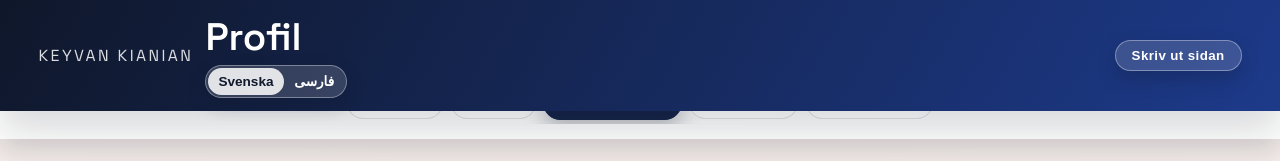
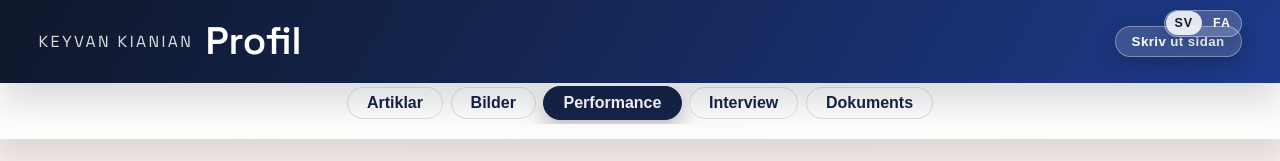
Before and after one commit to keyvankianian/profile, a React (Vite) app: page / in a window 1280 px wide. Shown: the top 161 px of the page. Built offline with nearby package versions, Linux system fonts and the light colour scheme.

Commit message:
Improve header language switch layout

```diff
--- a/src/components/App/App.css
+++ b/src/components/App/App.css
@@ -2,7 +2,7 @@ header {
   background: linear-gradient(120deg, #0f172a, #1d3a8a);
   color: white;
   line-height: 1.2;
-  padding: 0.85rem clamp(1rem, 3vw, 2.5rem);
+  padding: 1.15rem clamp(1rem, 3vw, 2.5rem);
   display: grid;
   grid-template-columns: auto 1fr auto;
   align-items: center;
@@ -60,21 +60,27 @@ header .title {
 }
 
 .language-switch {
+  position: absolute;
+  top: 0.6rem;
+  inset-inline-end: clamp(1rem, 3vw, 2.5rem);
   display: inline-flex;
   border: 1px solid rgba(255, 255, 255, 0.35);
   border-radius: 999px;
-  padding: 0.1rem;
-  background: rgba(255, 255, 255, 0.15);
-  box-shadow: 0 8px 18px rgba(15, 23, 42, 0.25);
+  padding: 0.05rem;
+  background: rgba(255, 255, 255, 0.18);
+  box-shadow: 0 8px 18px rgba(15, 23, 42, 0.2);
+  gap: 0.15rem;
 }
 
 .language-button {
   background: transparent;
   color: white;
   border: none;
-  padding: 0.35rem 0.65rem;
-  font-weight: 700;
-  font-size: 0.85rem;
+  padding: 0.3rem 0.55rem;
+  font-weight: 800;
+  font-size: 0.78rem;
+  text-transform: uppercase;
+  letter-spacing: 0.08em;
   border-radius: 999px;
   cursor: pointer;
   transition: background-color 0.2s ease, color 0.2s ease;
@@ -196,6 +202,8 @@ header .title {
 
 [dir='rtl'] .language-switch {
   flex-direction: row-reverse;
+  inset-inline-end: auto;
+  inset-inline-start: clamp(1rem, 3vw, 2.5rem);
 }
 
 [dir='rtl'] .tabs-container,
--- a/src/components/App/App.jsx
+++ b/src/components/App/App.jsx
@@ -43,7 +43,7 @@ const translations = {
     printButton: 'Skriv ut sidan',
     allList: '☰ Alla listor',
     languageLabel: 'Välj språk',
-    languageNames: { sv: 'Svenska', fa: 'فارسی' }
+    languageNames: { sv: 'SV', fa: 'FA' }
   },
   fa: {
     logo: 'کیوان کیانیان',
@@ -51,7 +51,7 @@ const translations = {
     printButton: 'چاپ صفحه',
     allList: '☰ فهرست کامل',
     languageLabel: 'انتخاب زبان',
-    languageNames: { sv: 'سوئدی', fa: 'فارسی' }
+    languageNames: { sv: 'SV', fa: 'FA' }
   }
 };
 
```
